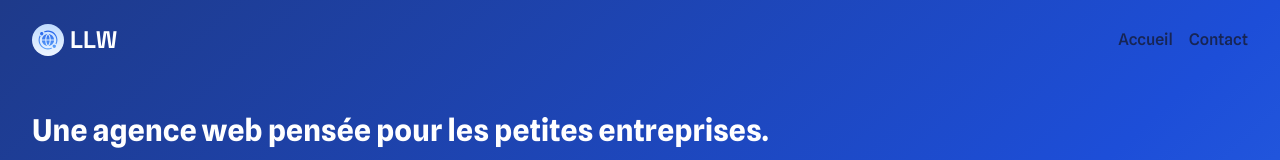
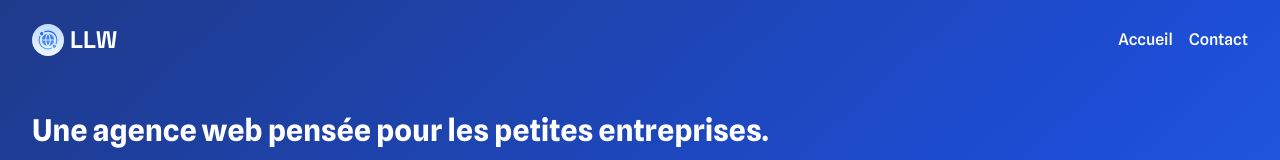
Before and after one commit to TotomInc/tcaweb, a Next.js app: page / in a window 1280 px wide. Shown: the top 160 px of the page. Built offline with nearby package versions, Linux system fonts and the light colour scheme.

Commit message:
feat(Navbar): desktop UI improvements

```diff
--- a/components/layout/Navbar.tsx
+++ b/components/layout/Navbar.tsx
@@ -28,11 +28,11 @@ export function Navbar() {
   return (
     <header
       className={cx(
-        "fixed left-0 right-0 top-0 z-50 bg-white px-8 py-6 ",
+        "fixed left-0 right-0 top-0 z-50 bg-white py-6 lg:transition lg:duration-300 lg:ease-out",
         hasScrolled || isOpen ? "bg-opacity-100" : "bg-opacity-0"
       )}
     >
-      <div className="mx-auto flex max-w-7xl items-center justify-between">
+      <div className="mx-auto flex max-w-7xl items-center justify-between px-8">
         <Link href="/" className="flex">
           <Logo
             textColorVariant={hasScrolled || isOpen ? "blue-gradient" : "white"}
@@ -44,7 +44,10 @@ export function Navbar() {
             <Link
               key={`desktop-${href}`}
               href={href}
-              className="font-spline text-base font-medium text-blue-950"
+              className={cx(
+                "font-spline text-base font-medium",
+                hasScrolled ? "text-blue-950" : "text-white"
+              )}
             >
               {label}
             </Link>
```
